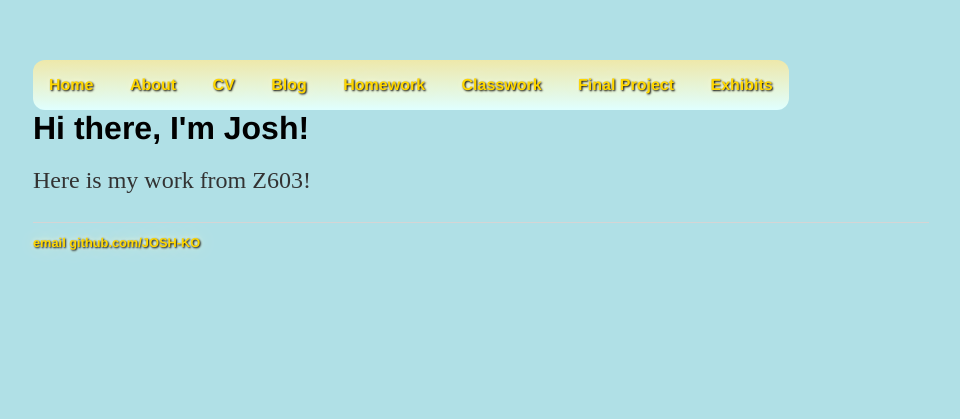
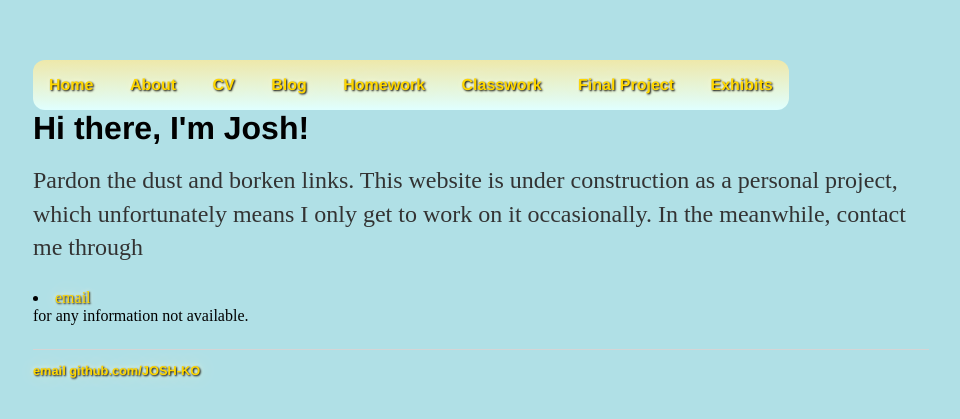
Before and after one commit to JOSH-KO/JOSH-KO.github.io, a Jekyll site: the page built from index.html, in a window 1280 px wide. Shown: the top 419 px of the page, without its empty margins (159-1119 px from the left). Built offline with Jekyll 4.4.1, drawn with Linux system fonts in a browser that asks for light colours.

Commit message:
Update index.html

```diff
--- a/index.html
+++ b/index.html
@@ -1,8 +1,8 @@
 ---
 layout: default
-title: "Joshua Koepke, Digital Publishing Expert"
+title: "Joshua Koepke's Personal Website"
 ---
 <div class="blurb">
 	<h1>Hi there, I'm Josh!</h1>
-	<p>Here is my work from Z603!</p>
+	<p>Pardon the dust and borken links. This website is under construction as a personal project, which unfortunately means I only get to work on it occasionally. In the meanwhile, contact me through <li><a href="mailto:joshua.w.koepke@gmail.com">email</a></li> for any information not available.</p>
 </div><!-- /.blurb -->
```
